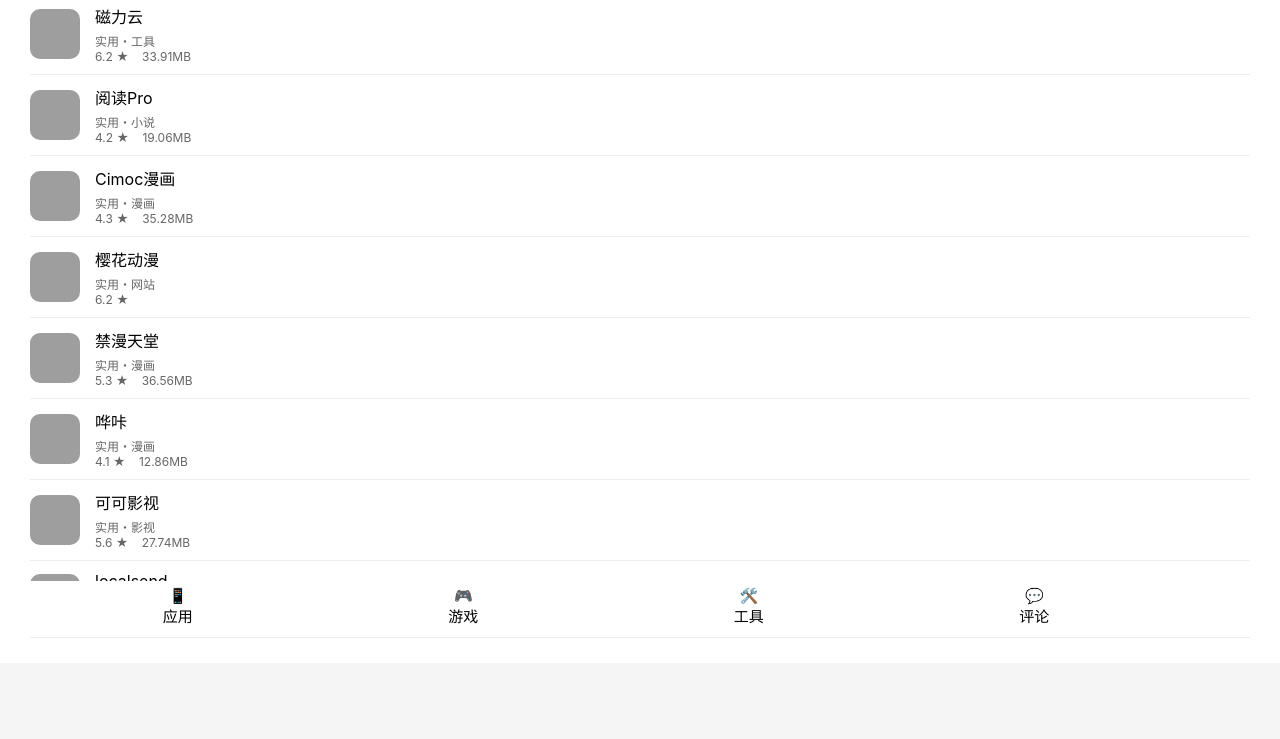
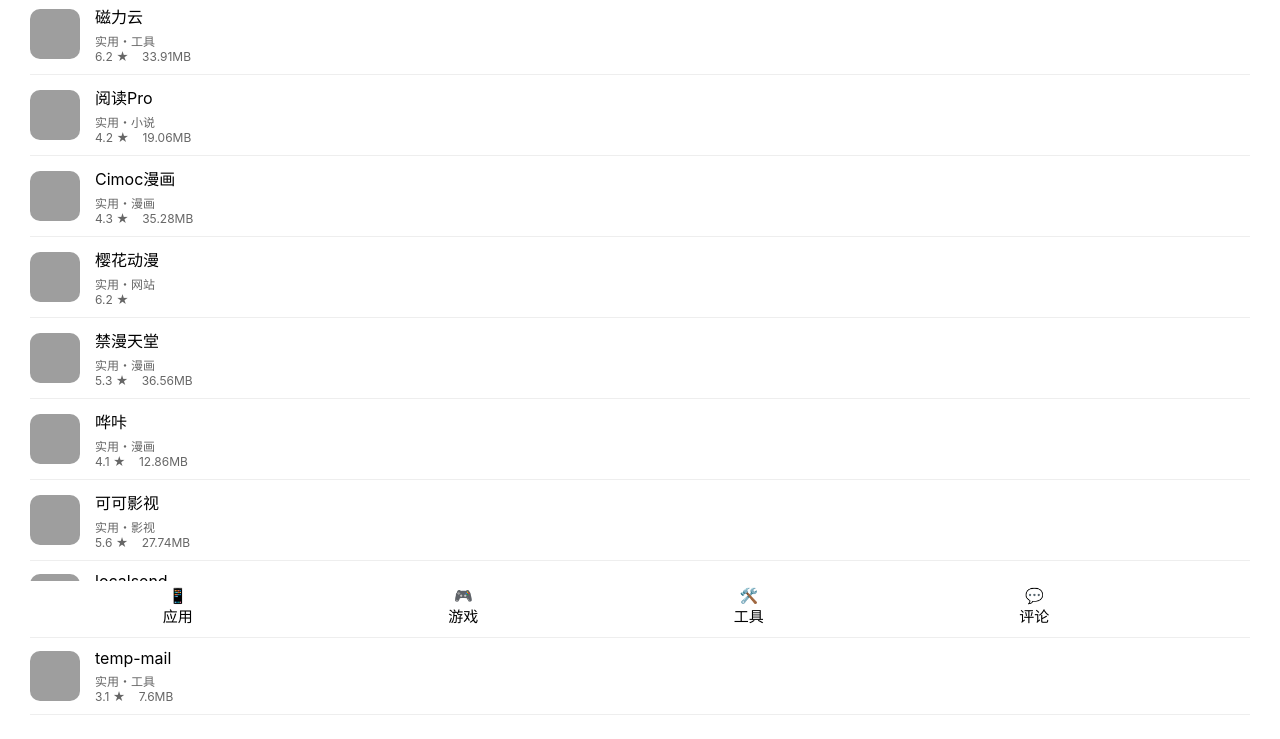
Before and after one commit to Abcd136/z2, a plain HTML site: page index.html in a window 1280 px wide. Shown: the part 169-908 px from the top of the page. Before the commit the page ends 832 px from the top, so only its background shows below. Drawn offline with Linux system fonts and the light colour scheme; grey boxes are pictures that could not be loaded.

Commit message:
Update index.html

```diff
--- a/index.html
+++ b/index.html
@@ -264,6 +264,17 @@
             </div>
         </div>
 
+        <div class="app-item">
+            <img src="https://files.catbox.moe/38lc9g.jpg" alt="temp-mail" class="app-icon">
+            <div class="app-info">
+                <div class="app-name">
+                    <a href="https://abcd136.github.io/x27/" style="color: black; text-decoration: none;">temp-mail</a>
+            </div>
+                <div class="app-category">实用・工具</div>
+                <div class="rating">3.1 ★ <span class="app-size">7.6MB</span></div>
+            </div>
+        </div>
+
     <div class="bottom-nav">
 
         <div class="bottom-nav-item" onclick="toggleNav()">
```
